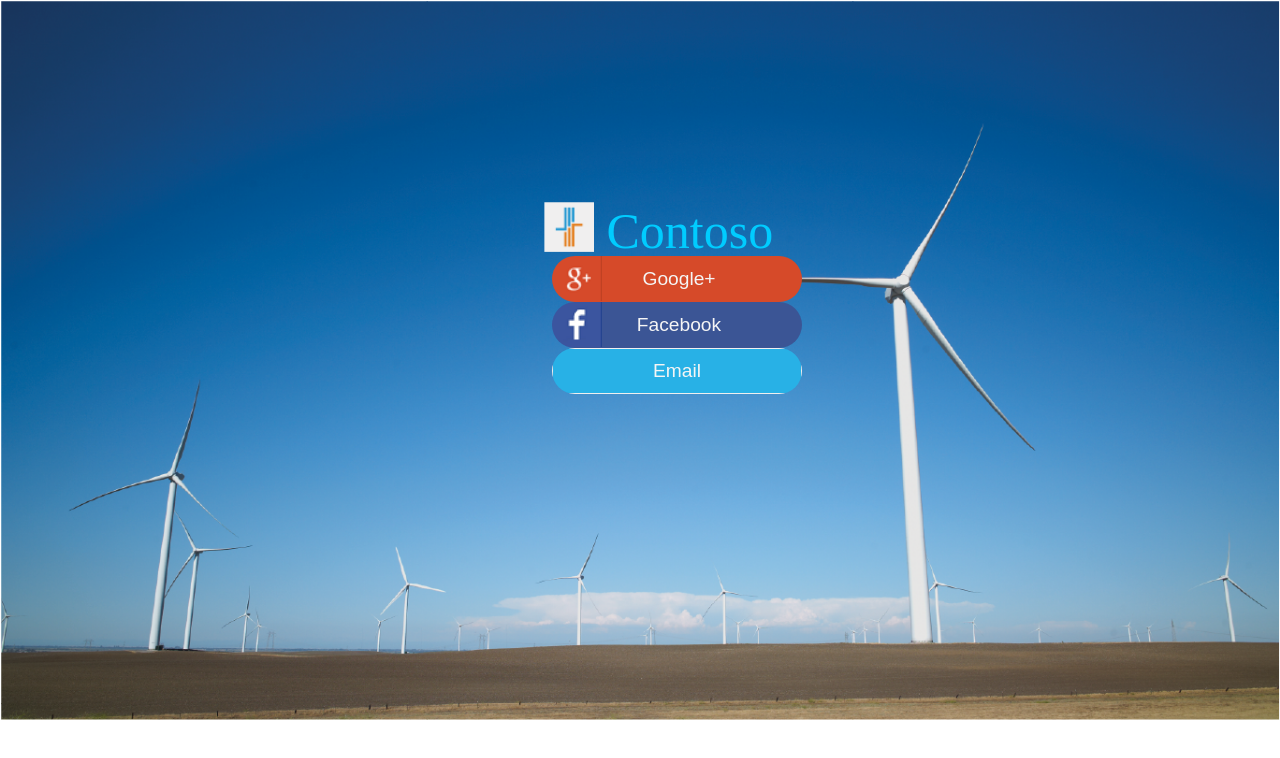
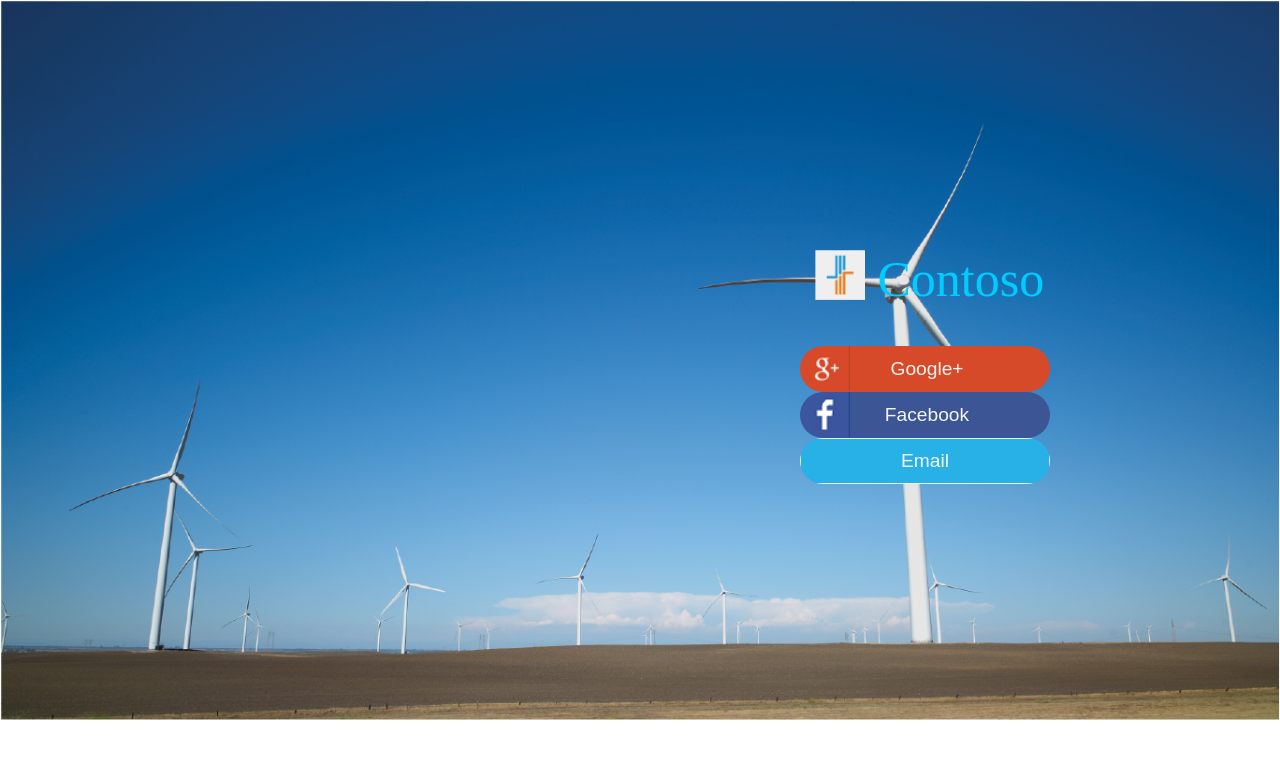
Before and after one commit to AzureADQuickStarts/B2C-AzureBlobStorage-Client, a plain HTML site: page sample_templates/contoso/Index.html in a window 1280 px wide. Drawn offline with Linux system fonts and the light colour scheme.

Commit message:
Prassana's CSS updates

```diff
--- a/sample_templates/contoso/CSS/EmailVerification.css
+++ b/sample_templates/contoso/CSS/EmailVerification.css
@@ -49,13 +49,13 @@ html {
 }
 
 #api p{
-	margin-left: 35px;
+	margin-left: 39.5px;
 	font-size: medium;
 	color: white;
 }
 
 #continue{
-	margin-left: 35px;
+	margin-left: 39px;
 }
 
 body {
@@ -67,8 +67,8 @@ body {
 
 #logo{
 	position:absolute;
-	left: 39.5%;
-    top: 5%;
+	left: 762px;
+    top: 80px;
 }
 
 #logo img{
@@ -84,8 +84,8 @@ body {
 
 #api{
 	position:absolute;
-	left: 37.5%;
-	top: 20%;
+	left: 722px;
+	top: 215px;
 	color:#FF9900;
 }
 
@@ -149,7 +149,7 @@ body {
 }
 
 label {
-  display: none;
+  display: none !important;
 }
 
 #api ul{
--- a/sample_templates/contoso/CSS/styles.css
+++ b/sample_templates/contoso/CSS/styles.css
@@ -7,6 +7,10 @@ body {
   background-repeat: no-repeat;
   background-size: cover;
   text-align: left;
+}
+
+.intro {
+	padding: 0px 56px !important;
 }
 
 button {
@@ -19,8 +23,8 @@ height: 150px;
 
 #logo{
 	position:absolute;
-	left: 42.5%;
-    top: 19%;
+	left: 815px;
+    top: 200px;
 }
 
 #logo img{
@@ -79,8 +83,8 @@ height: 150px;
 
 #api{
 	position:absolute;
-	top: 30%;
-    left: 40%;
+	top: 330px;
+    left: 760px;
 }
 
 .intro {
--- a/sample_templates/contoso/Index.html
+++ b/sample_templates/contoso/Index.html
@@ -5,7 +5,7 @@
     <meta http-equiv="X-UA-Compatible" content="IE=edge"/>
     <meta http-equiv="content-type" content="text/html; charset=utf-8"/>
     <meta name="apple-mobile-web-app-capable" content="yes"/>
-    <link href="https://localhost/CSS/styles.css" type="text/css" rel="stylesheet" />
+    <link href="https://localhost/CSS/styles.css" type="text/css" rel="stylesheet"/>
   </head>
   <body >
    <div id="logo">
@@ -26,7 +26,7 @@
                 </li>
             </ul>
         </div>
-      </div> <!-- HRD controls -->
+      </div>
     </div>
   </body>
 </html>
```
Also changed, not shown: sample_templates/contoso/EmailVerification.html (+1 -4 lines).
